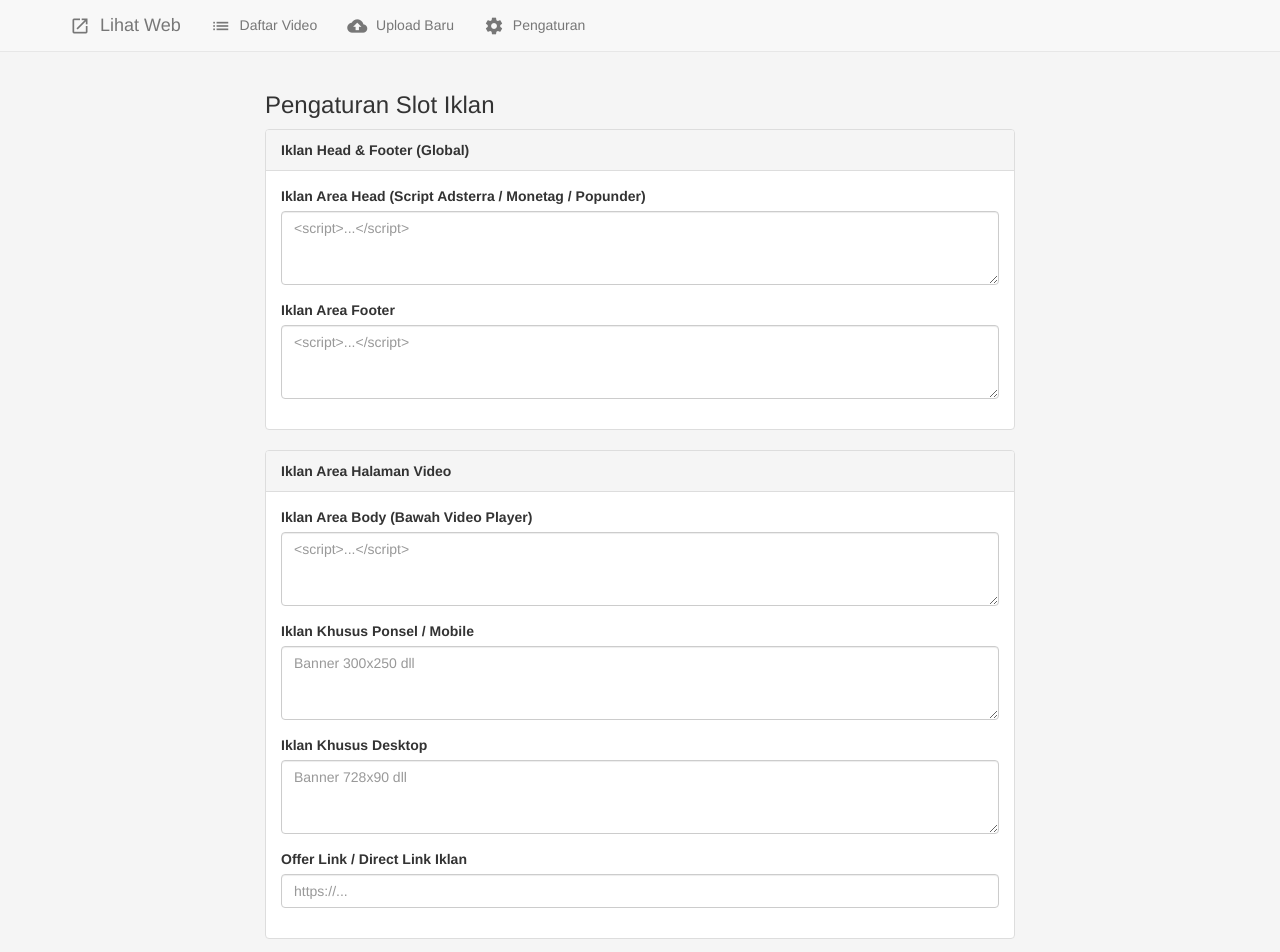
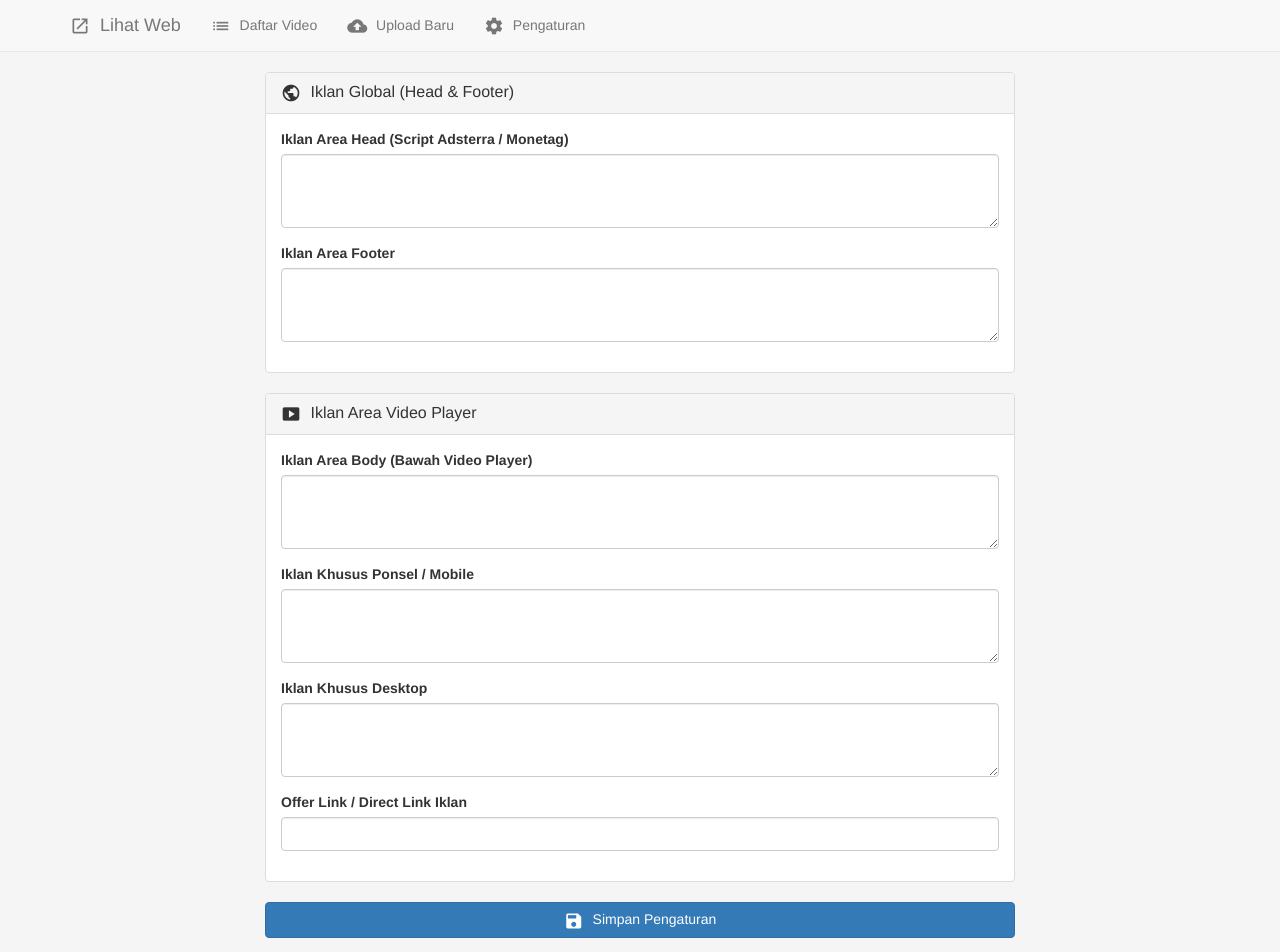
Before and after one commit to 06yasue/vidhub-xx26, a Next.js app: page /settings in a window 1280 px wide. Shown: the top 952 px of the page. Built offline with nearby package versions, Linux system fonts and the light colour scheme; no server answers; the database is empty.

Commit message:
Update page.tsx

```diff
--- a/app/(admin)/settings/page.tsx
+++ b/app/(admin)/settings/page.tsx
@@ -63,12 +63,10 @@ export default function SettingsPage() {
     return <div className="text-center" style={{ marginTop: '50px' }}>Loading data...</div>;
   }
 
+
   return (
     <div className="row">
       <div className="col-md-8 col-md-offset-2">
-        <h3>Pengaturan Slot Iklan</h3>
-
-        {/* Notifikasi tanpa alert JS */}
         {message.text && (
           <div className={`alert alert-${message.type}`}>
             {message.text}
@@ -77,46 +75,50 @@ export default function SettingsPage() {
 
         <form onSubmit={handleSubmit}>
           <div className="panel panel-default">
-            <div className="panel-heading"><strong>Iklan Head & Footer (Global)</strong></div>
+            <div className="panel-heading">
+              <h3 className="panel-title"><span className="material-icons">public</span> Iklan Global (Head & Footer)</h3>
+            </div>
             <div className="panel-body">
               <div className="form-group">
-                <label>Iklan Area Head (Script Adsterra / Monetag / Popunder)</label>
-                <textarea name="ads_head" className="form-control" rows={3} value={ads.ads_head} onChange={handleChange} placeholder="<script>...</script>"></textarea>
+                <label>Iklan Area Head (Script Adsterra / Monetag)</label>
+                <textarea name="ads_head" className="form-control" rows={3} value={ads.ads_head} onChange={handleChange}></textarea>
               </div>
               <div className="form-group">
                 <label>Iklan Area Footer</label>
-                <textarea name="ads_footer" className="form-control" rows={3} value={ads.ads_footer} onChange={handleChange} placeholder="<script>...</script>"></textarea>
+                <textarea name="ads_footer" className="form-control" rows={3} value={ads.ads_footer} onChange={handleChange}></textarea>
               </div>
             </div>
           </div>
 
           <div className="panel panel-default">
-            <div className="panel-heading"><strong>Iklan Area Halaman Video</strong></div>
+            <div className="panel-heading">
+              <h3 className="panel-title"><span className="material-icons">smart_display</span> Iklan Area Video Player</h3>
+            </div>
             <div className="panel-body">
               <div className="form-group">
                 <label>Iklan Area Body (Bawah Video Player)</label>
-                <textarea name="ads_body" className="form-control" rows={3} value={ads.ads_body} onChange={handleChange} placeholder="<script>...</script>"></textarea>
+                <textarea name="ads_body" className="form-control" rows={3} value={ads.ads_body} onChange={handleChange}></textarea>
               </div>
               <div className="form-group">
                 <label>Iklan Khusus Ponsel / Mobile</label>
-                <textarea name="ads_mobile" className="form-control" rows={3} value={ads.ads_mobile} onChange={handleChange} placeholder="Banner 300x250 dll"></textarea>
+                <textarea name="ads_mobile" className="form-control" rows={3} value={ads.ads_mobile} onChange={handleChange}></textarea>
               </div>
               <div className="form-group">
                 <label>Iklan Khusus Desktop</label>
-                <textarea name="ads_desktop" className="form-control" rows={3} value={ads.ads_desktop} onChange={handleChange} placeholder="Banner 728x90 dll"></textarea>
+                <textarea name="ads_desktop" className="form-control" rows={3} value={ads.ads_desktop} onChange={handleChange}></textarea>
               </div>
               <div className="form-group">
                 <label>Offer Link / Direct Link Iklan</label>
-                <input type="url" name="ads_offer_link" className="form-control" value={ads.ads_offer_link} onChange={handleChange} placeholder="https://..." />
+                <input type="url" name="ads_offer_link" className="form-control" value={ads.ads_offer_link} onChange={handleChange} />
               </div>
             </div>
           </div>
 
-          <button type="submit" className="btn btn-primary btn-lg" disabled={saving}>
-            {saving ? 'Menyimpan...' : 'Simpan Pengaturan'}
+          <button type="submit" className="btn btn-primary btn-block" disabled={saving}>
+            <span className="material-icons">save</span> {saving ? 'Menyimpan...' : 'Simpan Pengaturan'}
           </button>
         </form>
-        <br /><br />
+        <br />
       </div>
     </div>
   );
```
